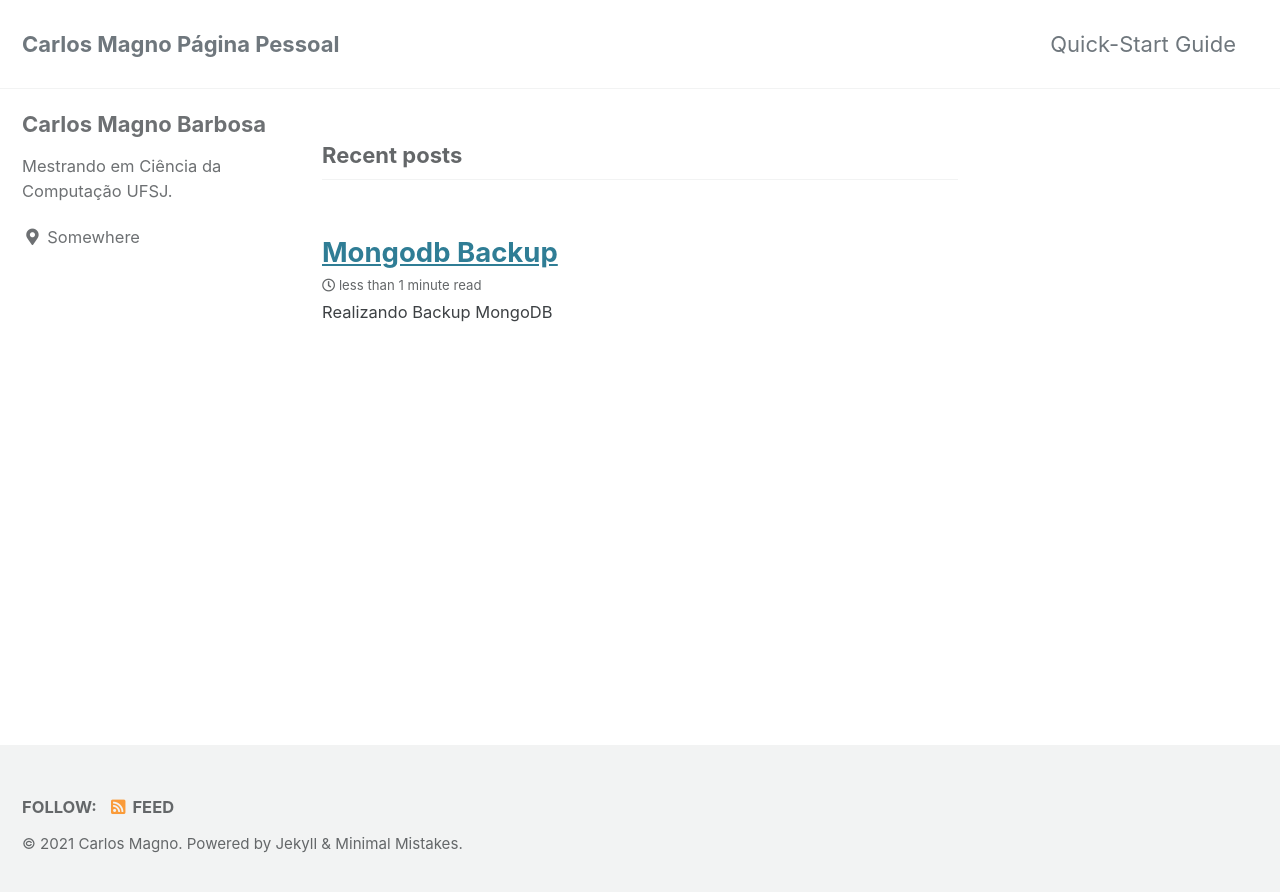
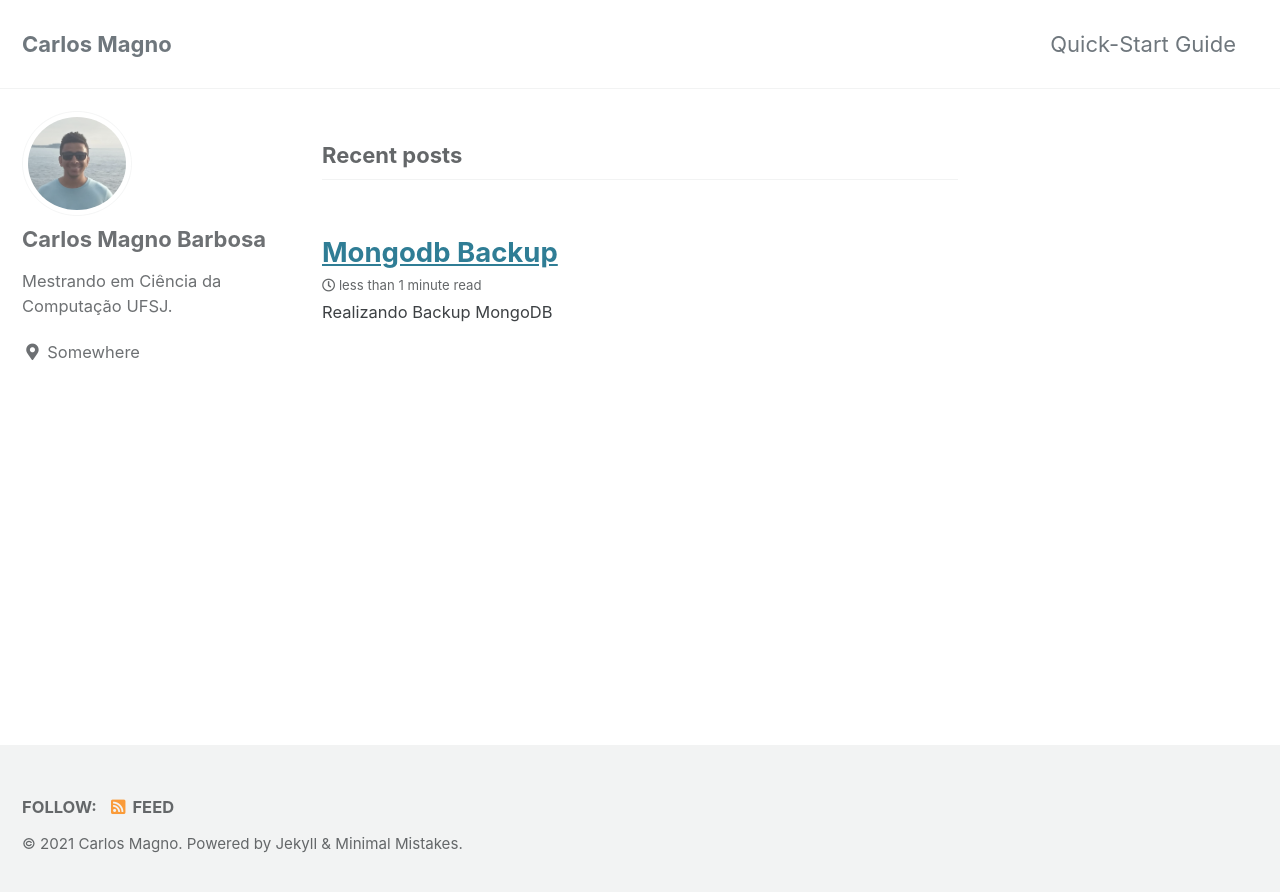
Before and after one commit to cmagnobarbosa/cmagnobarbosa.github.io, a Jekyll site: the page built from index.html, in a window 1280 px wide. Shown: the top 892 px of the page. Built offline with Jekyll 4.4.1, drawn with Linux system fonts in a browser that asks for light colours; cached includes are drawn as plain includes; the list of posts is cut into pages by our own code.

Commit message:
Update bio-photo

```diff
--- a/_config.yml
+++ b/_config.yml
@@ -16,7 +16,7 @@ minimal_mistakes_skin    : "default" # "air", "aqua", "contrast", "dark", "dirt"
 
 # Site Settings
 locale                   : "en-US"
-title                    : "Carlos Magno Página Pessoal"
+title                    : "Carlos Magno"
 title_separator          : "-"
 subtitle                 : # site tagline that appears below site title in masthead
 name                     : "Carlos Magno"
@@ -102,7 +102,7 @@ analytics:
 # Site Author
 author:
   name             : "Carlos Magno Barbosa"
-  avatar           : # path of avatar image, e.g. "/assets/images/bio-photo.jpg"
+  avatar           : "assets/images/bio-photo.jpg"
   bio              : "Mestrando em Ciência da Computação UFSJ."
   location         : "Somewhere"
   email            :
```
Also changed, not shown: assets/images/bio-photo.jpg (added).
